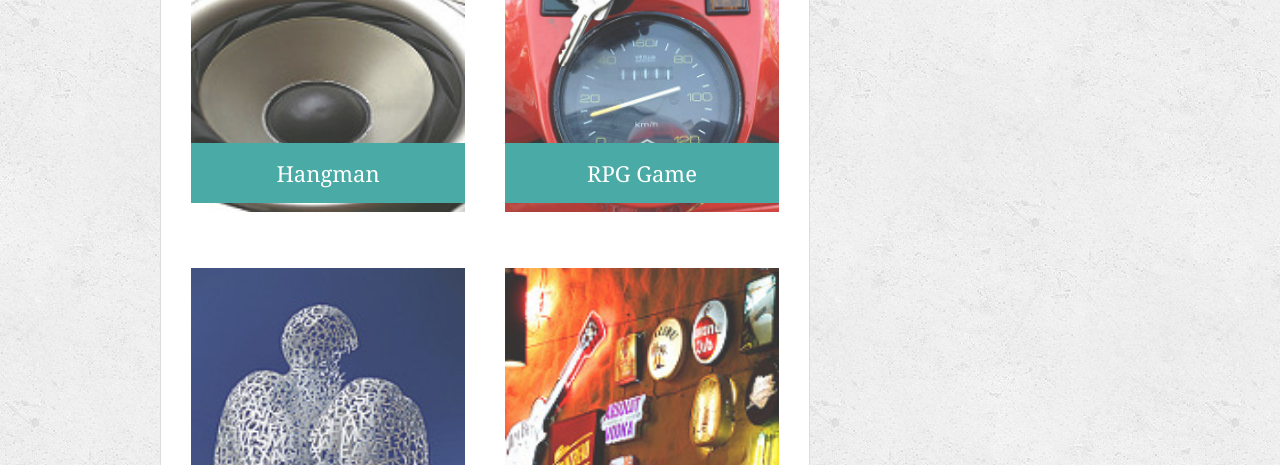
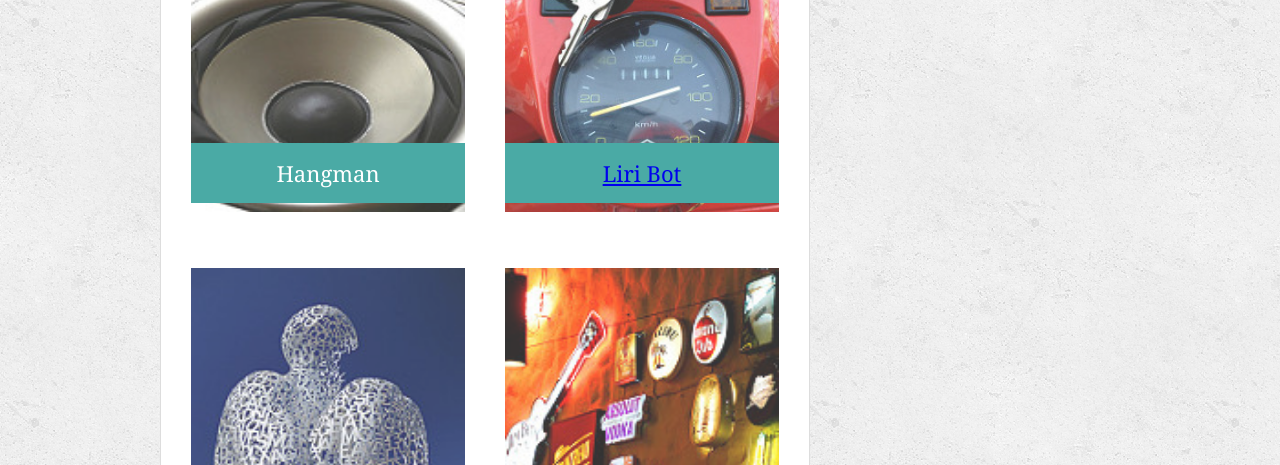
Before and after one commit to wzuschlag/Responsive-Portfolio, a plain HTML site: page portfolio.html in a window 1280 px wide. Shown: the part 335-800 px from the top of the page. Drawn offline with Linux system fonts and the light colour scheme.

Commit message:
update with liri bot project

```diff
--- a/portfolio.html
+++ b/portfolio.html
@@ -34,7 +34,7 @@
       <div class="work">
         <img src="assets/images/12267549604_8ae6bfb503_m.jpg" alt="RPG Game">
 
-        <h3>RPG Game</h3>
+        <h3><a href="https://github.com/wzuschlag/liri-node-app">Liri Bot</a></h3>
       </div>
       <div class="work">
         <img src="assets/images/2788050844_e28da32923_q.jpg" alt="Trivia Game">
```
